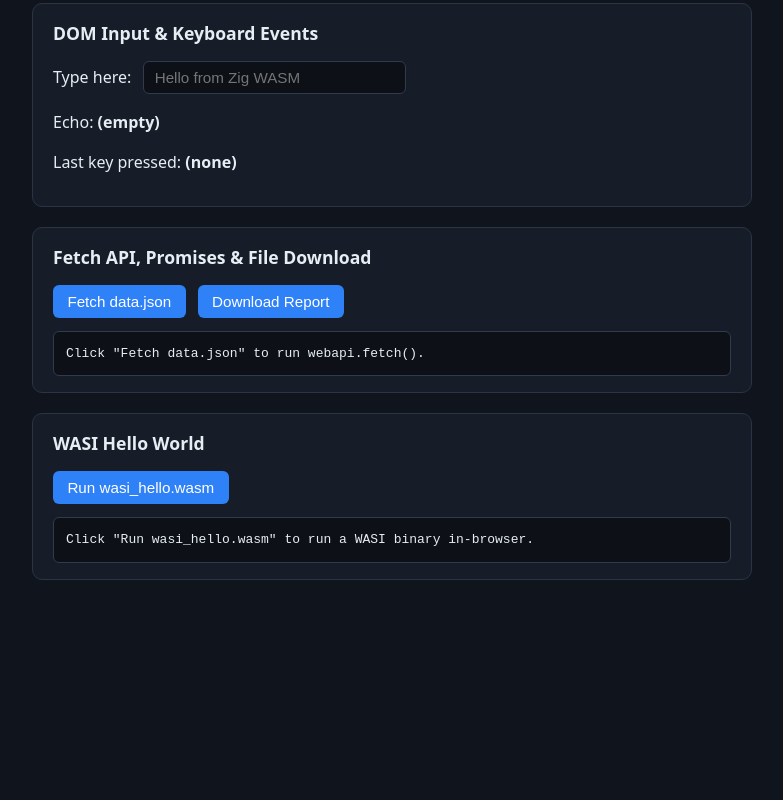
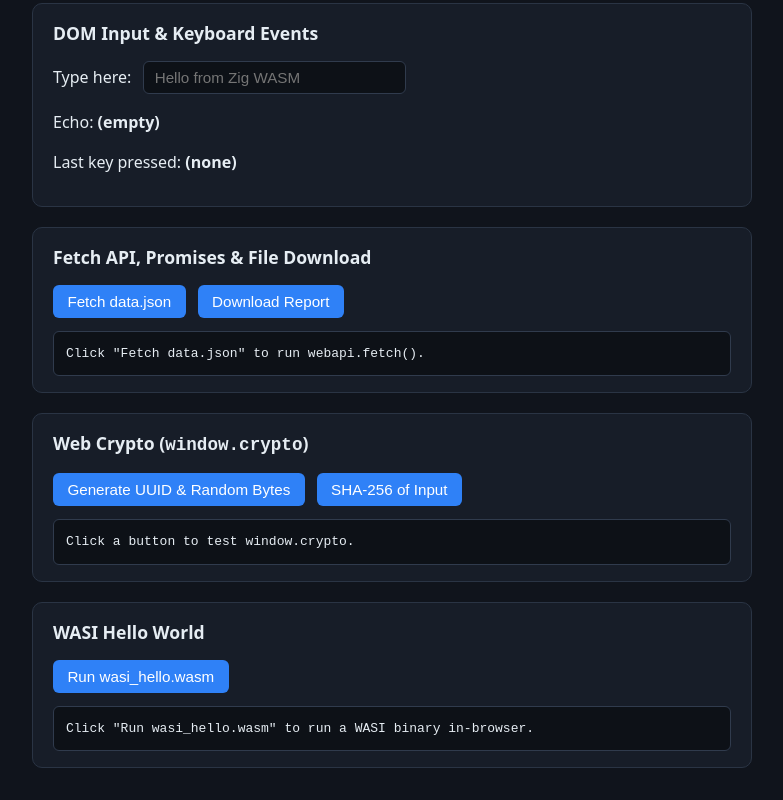
Before and after one commit to dasimmet/zig-webapi, a plain HTML site: page example/static/index.html in a window 1280 px wide. Shown: the part 599-1399 px from the top of the page, without its empty margins (248-1031 px from the left). Before the commit the page ends 1211 px from the top, so only its background shows below. Drawn offline with Linux system fonts and the light colour scheme; a script that the page names is missing.

Commit message:
add crypto example

```diff
--- a/example/static/index.html
+++ b/example/static/index.html
@@ -43,6 +43,15 @@
     </section>
 
     <section class="panel">
+      <h2>Web Crypto (<code>window.crypto</code>)</h2>
+      <div class="row">
+        <button id="btn-crypto-uuid" type="button">Generate UUID &amp; Random Bytes</button>
+        <button id="btn-crypto-digest" type="button">SHA-256 of Input</button>
+      </div>
+      <pre id="crypto-output">Click a button to test window.crypto.</pre>
+    </section>
+
+    <section class="panel">
       <h2>WASI Hello World</h2>
       <div class="row">
         <button id="btn-wasi" type="button">Run wasi_hello.wasm</button>
```
Also changed, not shown: 2 other files.
